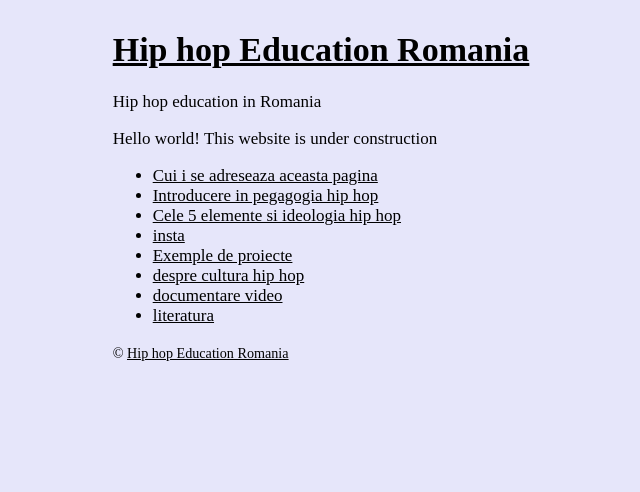
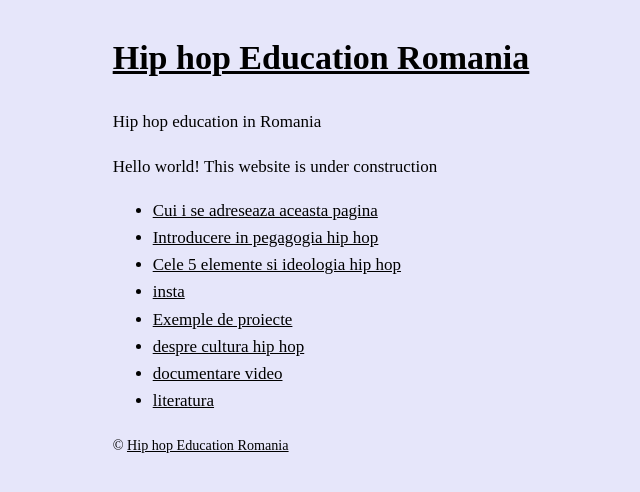
Before and after one commit to hiphopeduro/hiphopeduro.github.io, a Jekyll site: the page built from index.md, in a window 1280 px wide. Shown: the top 492 px of the page, without its empty margins (319-959 px from the left). Built offline with Jekyll 4.4.1, drawn with Linux system fonts in a browser that asks for light colours; our own code applies the rules of GitHub Pages for plain Markdown files.

Commit message:
nicer line height

```diff
--- a/assets/css/index.css
+++ b/assets/css/index.css
@@ -1,4 +1,5 @@
 :root {
+		--line-height: 1.6;
 		--font-size: 17px;
 		--c-bg: lavender;
 		--c-fg: black;
@@ -9,6 +10,7 @@
 html {
 	color: var(--c-fg);
 	background-color: var(--c-bg);
+	line-height: var(--line-height);
 	font-size: var(--font-size);
 	display: flex;
 	flex-direction: column;
@@ -17,8 +19,8 @@ html {
 
 body {
 	max-width: var(--s-container);
+	padding: var(--s);
 	margin: 0;
-	padding: var(--s);
 }
 
 a {
```
